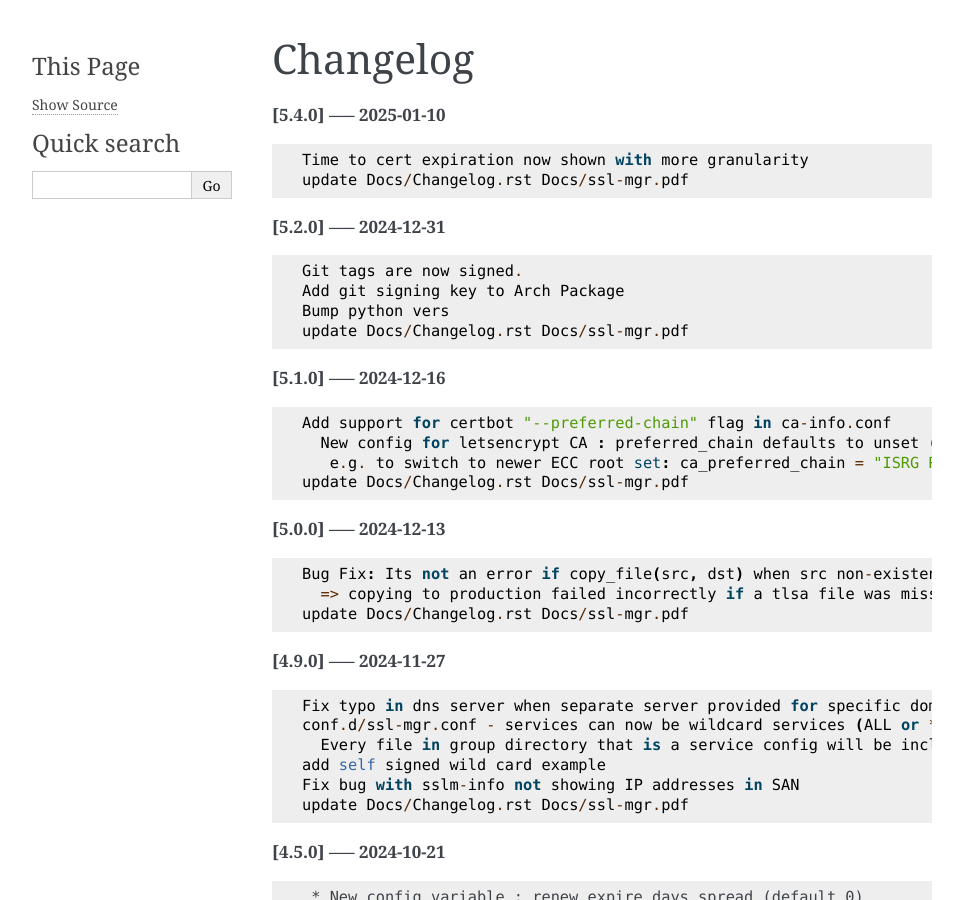
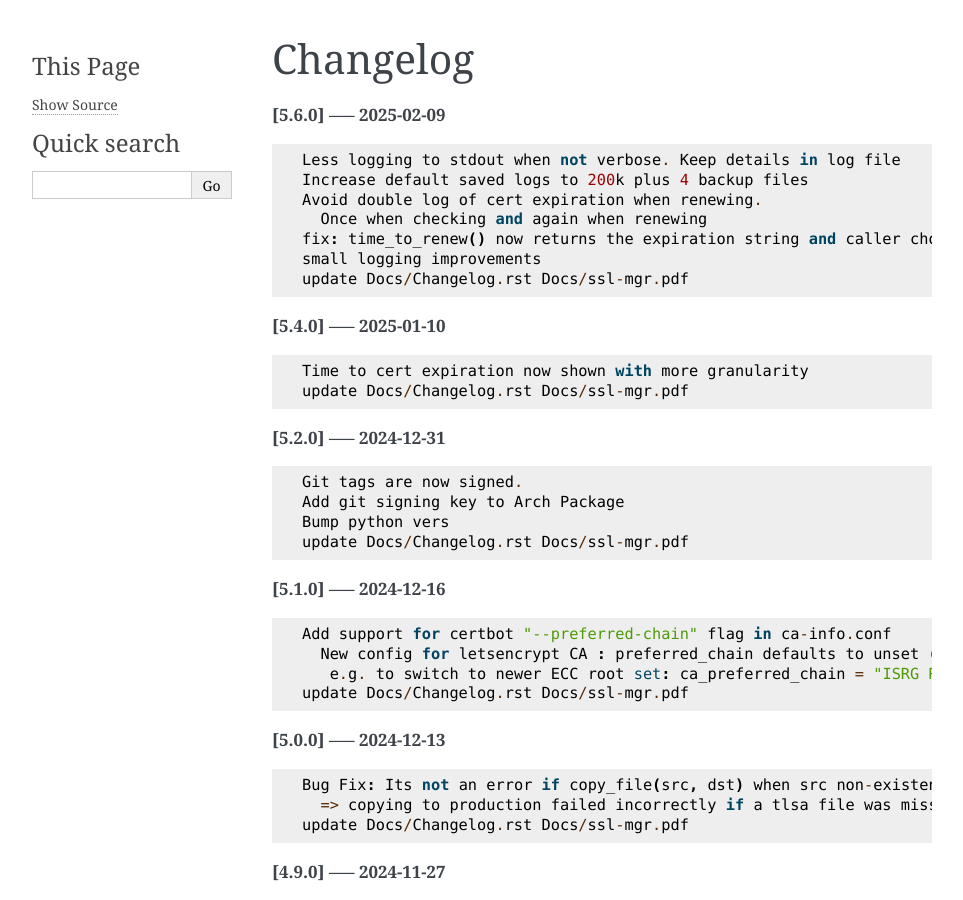
Before and after one commit to gene-git/ssl-mgr, a Sphinx documentation site: the page built from Docs/Changelog.rst, in a window 1280 px wide and 900 px high. Shown: the whole window, without its empty margins (148-1111 px from the left). Built offline with Sphinx 7.4.7, drawn with Linux system fonts in a browser that asks for light colours; pages that are not in the unit, such as notebooks, are missing from menus.

Commit message:
update Docs/Changelog.rst Docs/ssl-mgr.pdf

```diff
--- a/Docs/Changelog.rst
+++ b/Docs/Changelog.rst
@@ -1,5 +1,16 @@
 Changelog
 =========
+
+**[5.6.0] ----- 2025-02-09** ::
+
+	    Less logging to stdout when not verbose. Keep details in log file
+	    Increase default saved logs to 200k plus 4 backup files
+	    Avoid double log of cert expiration when renewing.
+	      Once when checking and again when renewing
+	    fix: time_to_renew() now returns the expiration string and caller chooses to log or not
+	    small logging improvements
+	    update Docs/Changelog.rst Docs/ssl-mgr.pdf
+
 
 **[5.4.0] ----- 2025-01-10** ::
 
```
Also changed, not shown: 1 other file.
